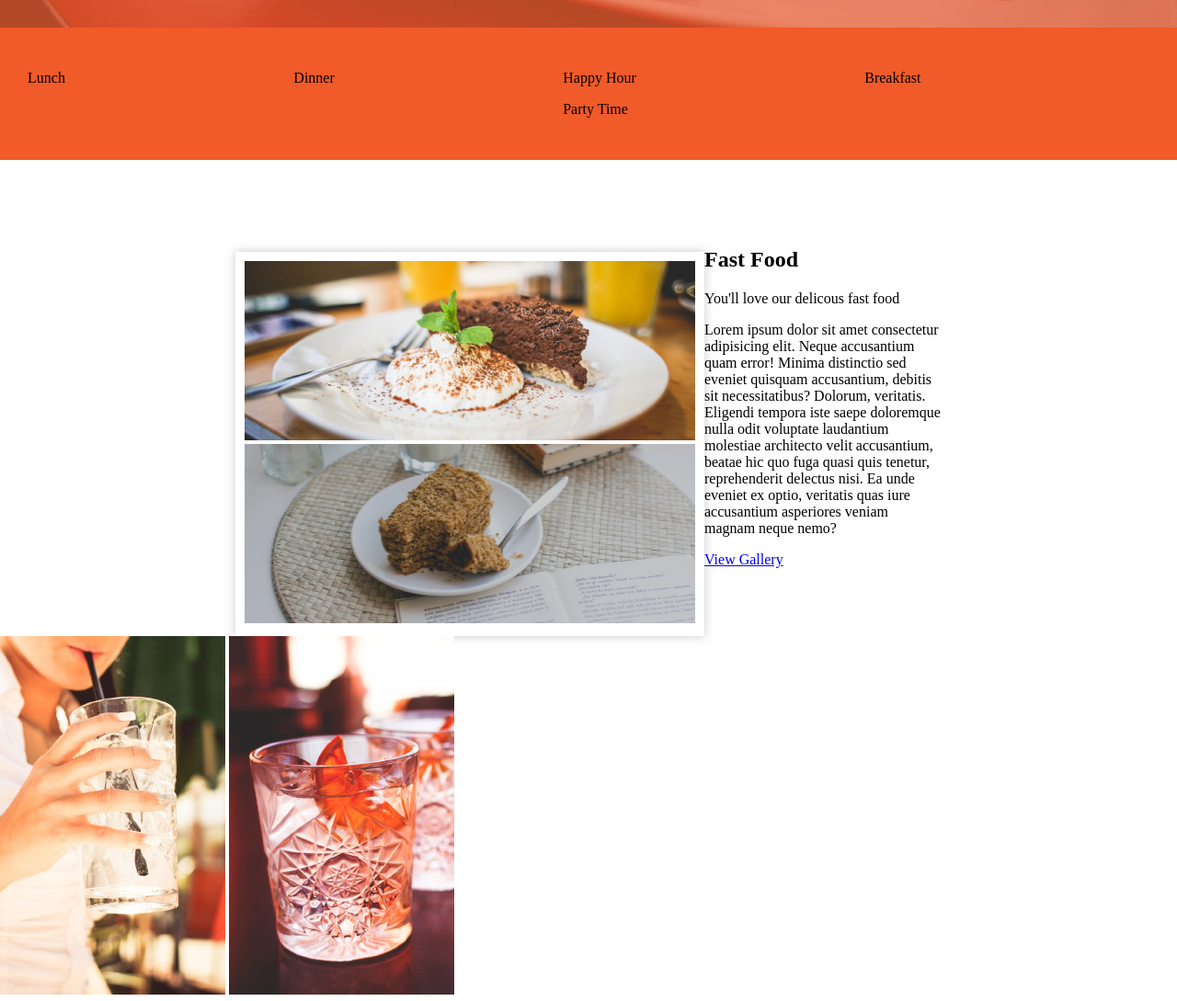
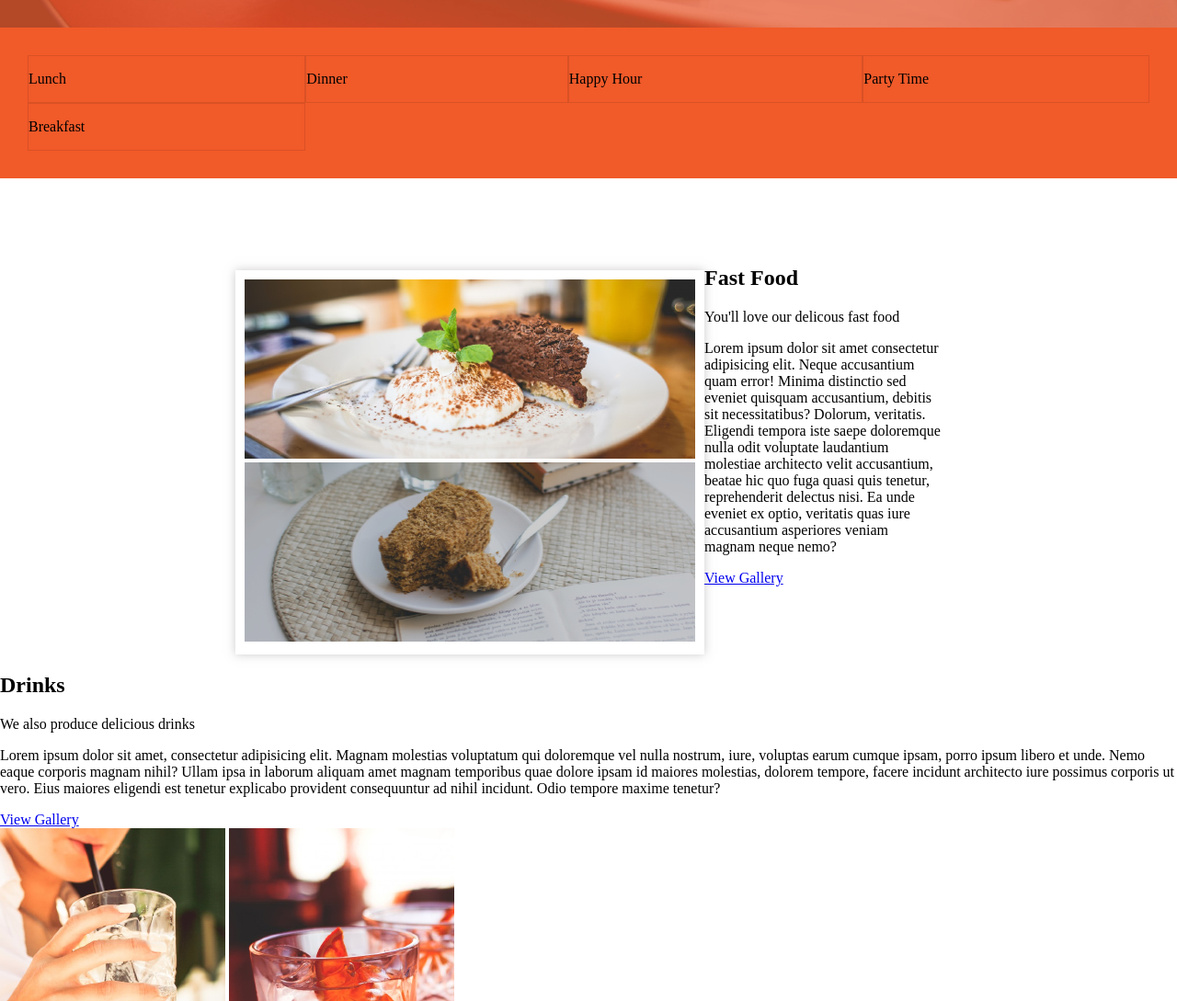
Before and after one commit to ikinoti/Anitas_Kitchen, a plain HTML site: page index.html in a window 1280 px wide. Shown: the part 576-1665 px from the top of the page at 92% size. Drawn offline with Linux system fonts and the light colour scheme.

Commit message:
Add more styling on the article section

```diff
--- a/index.html
+++ b/index.html
@@ -20,13 +20,21 @@
       </div>
     </header>
     <div class="foodtop">
-      <div>
+      <div class="grid-item" id="happy-hr">
         <p>Happy Hour</p>
+      </div>
+      <div class="grid-item" id="party-hr">
         <p>Party Time</p>
       </div>
-      <p id="breakfast">Breakfast</p>
-      <p id="lunch">Lunch</p>
-      <p id="dinner">Dinner</p>
+      <div class="grid-item" id="breakfast">
+        <p>Breakfast</p>
+      </div>
+      <div class="grid-item" id="lunch">
+        <p>Lunch</p>
+      </div>
+      <div class="grid-item" id="dinner">
+        <p>Dinner</p>
+      </div>
     </div>
 
     <div class="article">
@@ -43,15 +51,15 @@
         </div>
       </div>
       <div id="drinks">
-        <div id="drinksimg">
-          <img src="./assets/drink1.jpg" alt="">
-          <img src="./assets/drink2.jpg" alt="">
-        </div>
         <div id="drinksinfo">
           <h2>Drinks</h2>
           <p>We also produce delicious drinks</p>
           <p>Lorem ipsum dolor sit amet, consectetur adipisicing elit. Magnam molestias voluptatum qui doloremque vel nulla nostrum, iure, voluptas earum cumque ipsam, porro ipsum libero et unde. Nemo eaque corporis magnam nihil? Ullam ipsa in laborum aliquam amet magnam temporibus quae dolore ipsam id maiores molestias, dolorem tempore, facere incidunt architecto iure possimus corporis ut vero. Eius maiores eligendi est tenetur explicabo provident consequuntur ad nihil incidunt. Odio tempore maxime tenetur?</p>
-          <a href="#View Gallery"></a>
+          <a href="#">View Gallery</a>
+        </div>
+        <div id="drinksimg">
+          <img src="./assets/drink1.jpg" alt="">
+          <img src="./assets/drink2.jpg" alt="">
         </div>
       </div>
     </div>
```
